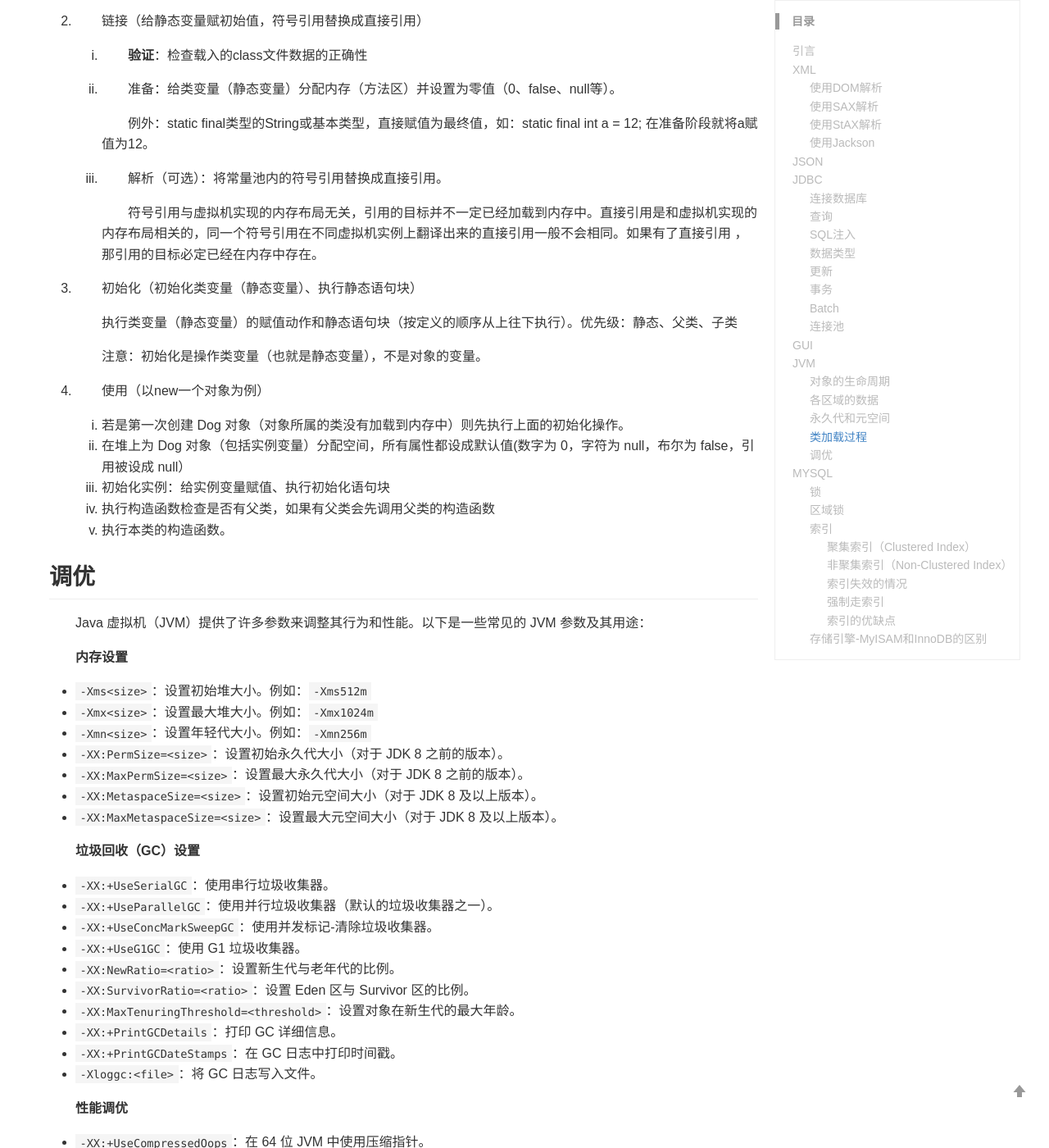
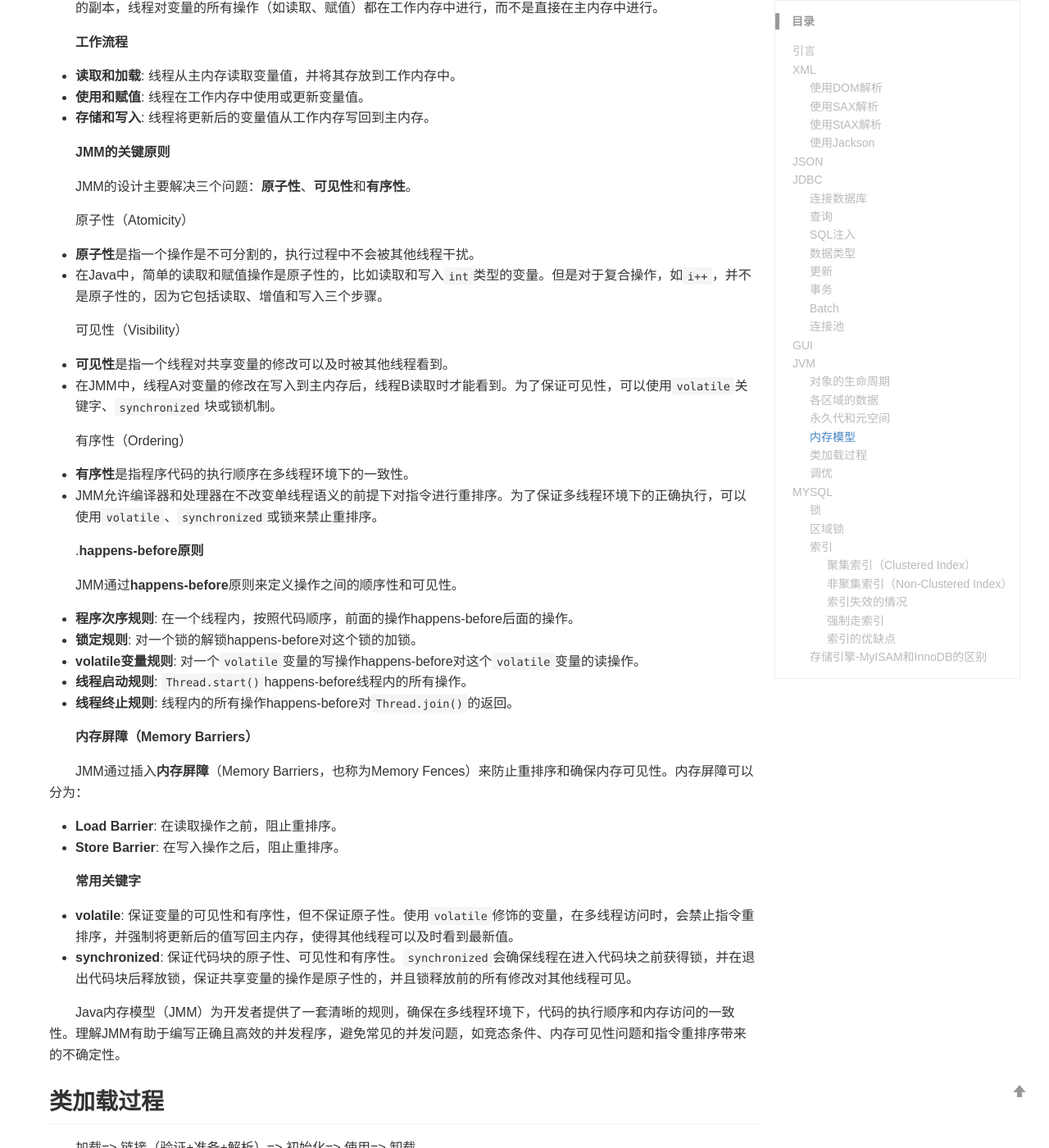
Before and after one commit to acteds/acteds.github.io, a Jekyll site: the page built from _posts/2021-09-03-其他.md, in a window 1280 px wide and 1400 px high, scrolled down 34663 px. Shown: the whole window at 82% size. Built offline with Jekyll 4.4.1, drawn with Linux system fonts in a browser that asks for light colours; some of the changed text lies outside the part shown.

Commit message:
内存模型

````diff
--- a/_posts/2021-09-03-其他.md
+++ b/_posts/2021-09-03-其他.md
@@ -1428,8 +1428,6 @@ MyObject obj = new MyObject();
 1. -XX：MaxMetaspaceSize。最大元空间大小，默认值为 unlimited，表示只受系统内存的限制。
 2. -XX：MetaspaceSize 元空间的初始大小，如果未指定此标志，则 Metaspace 将根据运行时的应用程序需求动态地重新调整大小。
 
-
-
 ## 永久代和元空间
 
 永久代（Permanent Generation）和元空间（Metaspace）是 Java 虚拟机（JVM）内存管理中的两个概念，用于存储与类和方法相关的元数据。它们在不同版本的 JVM 中有不同的实现和管理方式。
@@ -1483,6 +1481,66 @@ java -XX:MetaspaceSize=256m -XX:MaxMetaspaceSize=512m -jar myapp.jar
 ```
 
 通过合理配置和使用元空间，可以更好地管理类元数据的内存，提高应用程序的性能和稳定性。
+
+
+
+## 内存模型
+
+Java内存模型（Java Memory Model，简称JMM）是Java虚拟机规范中的一部分，用于定义Java程序在多线程环境下的内存访问规则。JMM规定了变量的读取和写入如何在不同线程之间进行交互，确保程序在不同硬件和操作系统上的执行具有一致性。
+
+**基本概念**
+
+- **主内存（Main Memory）**: 所有的实例变量（非局部变量）都存储在主内存中。主内存是多个线程共享的内存区域。
+- **工作内存（Working Memory）**: 每个线程都有自己的工作内存，也叫本地内存。线程的工作内存保存了主内存中变量的副本，线程对变量的所有操作（如读取、赋值）都在工作内存中进行，而不是直接在主内存中进行。
+
+**工作流程**
+
+- **读取和加载**: 线程从主内存读取变量值，并将其存放到工作内存中。
+- **使用和赋值**: 线程在工作内存中使用或更新变量值。
+- **存储和写入**: 线程将更新后的变量值从工作内存写回到主内存。
+
+**JMM的关键原则**
+
+JMM的设计主要解决三个问题：**原子性**、**可见性**和**有序性**。
+
+原子性（Atomicity）
+
+- **原子性**是指一个操作是不可分割的，执行过程中不会被其他线程干扰。
+- 在Java中，简单的读取和赋值操作是原子性的，比如读取和写入`int`类型的变量。但是对于复合操作，如`i++`，并不是原子性的，因为它包括读取、增值和写入三个步骤。
+
+可见性（Visibility）
+
+- **可见性**是指一个线程对共享变量的修改可以及时被其他线程看到。
+- 在JMM中，线程A对变量的修改在写入到主内存后，线程B读取时才能看到。为了保证可见性，可以使用`volatile`关键字、`synchronized`块或锁机制。
+
+有序性（Ordering）
+
+- **有序性**是指程序代码的执行顺序在多线程环境下的一致性。
+- JMM允许编译器和处理器在不改变单线程语义的前提下对指令进行重排序。为了保证多线程环境下的正确执行，可以使用`volatile`、`synchronized`或锁来禁止重排序。
+
+.**happens-before原则**
+
+JMM通过**happens-before**原则来定义操作之间的顺序性和可见性。
+- **程序次序规则**: 在一个线程内，按照代码顺序，前面的操作happens-before后面的操作。
+- **锁定规则**: 对一个锁的解锁happens-before对这个锁的加锁。
+- **volatile变量规则**: 对一个`volatile`变量的写操作happens-before对这个`volatile`变量的读操作。
+- **线程启动规则**: `Thread.start()`happens-before线程内的所有操作。
+- **线程终止规则**: 线程内的所有操作happens-before对`Thread.join()`的返回。
+
+**内存屏障（Memory Barriers）**
+
+JMM通过插入**内存屏障**（Memory Barriers，也称为Memory Fences）来防止重排序和确保内存可见性。内存屏障可以分为：
+- **Load Barrier**: 在读取操作之前，阻止重排序。
+- **Store Barrier**: 在写入操作之后，阻止重排序。
+
+**常用关键字**
+
+- **volatile**: 保证变量的可见性和有序性，但不保证原子性。使用`volatile`修饰的变量，在多线程访问时，会禁止指令重排序，并强制将更新后的值写回主内存，使得其他线程可以及时看到最新值。
+- **synchronized**: 保证代码块的原子性、可见性和有序性。`synchronized`会确保线程在进入代码块之前获得锁，并在退出代码块后释放锁，保证共享变量的操作是原子性的，并且锁释放前的所有修改对其他线程可见。
+
+
+
+Java内存模型（JMM）为开发者提供了一套清晰的规则，确保在多线程环境下，代码的执行顺序和内存访问的一致性。理解JMM有助于编写正确且高效的并发程序，避免常见的并发问题，如竞态条件、内存可见性问题和指令重排序带来的不确定性。
 
 ## 类加载过程
 
````
